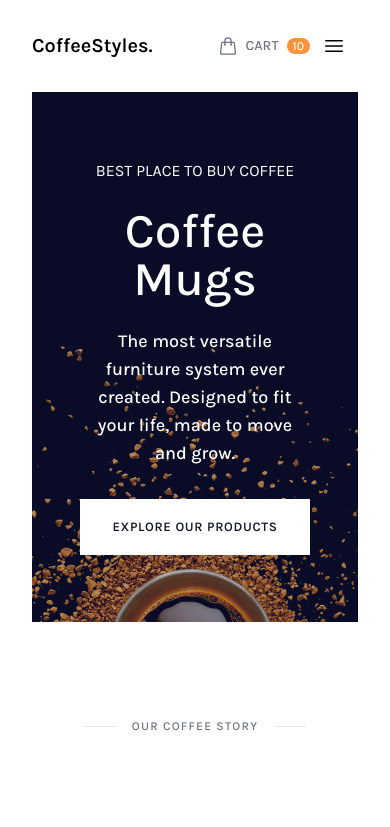
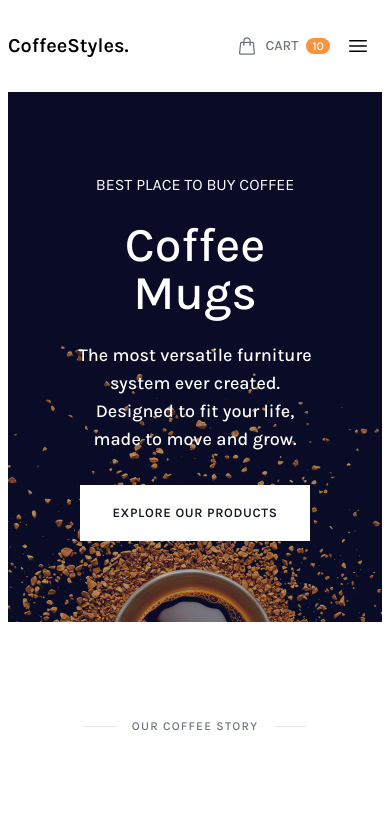
Before and after one commit to nam-Space/coffee, a website: page index.html in a window 390 px wide. Shown: the top 827 px of the page. Drawn offline with nearby package versions, Linux system fonts and the light colour scheme; grey boxes are pictures that could not be loaded.

Commit message:
update-navbar

```diff
--- a/index.html
+++ b/index.html
@@ -17,16 +17,16 @@
         />
     </head>
     <body>
-        <div id="root">
+        <div id="root" class="overflow-x-hidden">
             <div
-                class="content-wrapper font-Karla max-w-screen-2xl text-base mx-auto px-8"
+                class="content-wrapper font-Karla max-w-screen-2xl text-base mx-auto px-2 xs:px-8"
             >
                 <header class="py-6 mx-auto">
                     <nav
                         class="flex flex-row justify-between items-center relative"
                     >
                         <div
-                            class="logo basis-2/6 text-center text-xl font-semibold cursor-pointer"
+                            class="logo basis-2/6 text-center text-xl font-semibold cursor-pointer px-3 superSm:px-0"
                         >
                             CoffeeStyles.
                         </div>
@@ -59,7 +59,7 @@
                             </li>
                         </ul>
                         <ul
-                            class="basis-3/6 lg:basis-1/6 flex justify-end lg:justify-start items-center ml-16 uppercase text-sm text-gray-500 font-medium"
+                            class="basis-3/6 lg:basis-1/6 flex justify-end lg:justify-start items-center superSm:ml-16 uppercase text-sm text-gray-500 font-medium"
                         >
                             <li class="nam-top-menu-item">
                                 <a class="flex items-center" href="">
@@ -87,7 +87,7 @@
                             </li>
                         </ul>
                         <div
-                            class="basis-1/6 lg:hidden flex items-center cursor-pointer px-3 sm:px-8"
+                            class="basis-1/6 superSm:basis-1/6 lg:hidden flex justify-end items-center cursor-pointer px-3 sm:px-8"
                         >
                             <svg
                                 id="nam-toggle-top-menu-icon"
--- a/src/input.css
+++ b/src/input.css
@@ -3,6 +3,12 @@
 @tailwind base;
 @tailwind components;
 @tailwind utilities;
+
+@layer {
+    html {
+        -webkit-tap-highlight-color: transparent;
+    }
+}
 
 .nam-topmenu-expanded {
     @apply absolute top-10 z-50 w-full text-center bg-white animate-slideDown;
--- a/tailwind.config.js
+++ b/tailwind.config.js
@@ -4,6 +4,7 @@ module.exports = {
     theme: {
         extend: {
             screens: {
+                superSm: "350px",
                 xs: "480px",
             },
             fontFamily: {
```
Also changed, not shown: dist/output.css.
